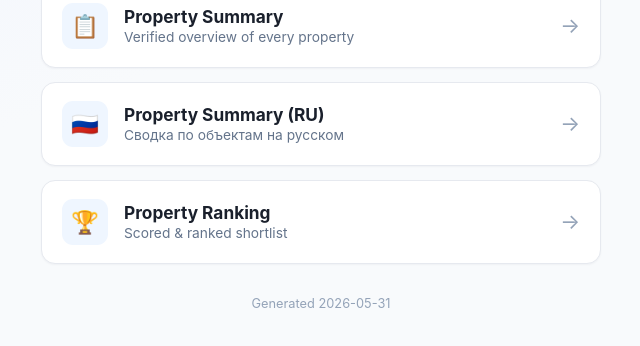
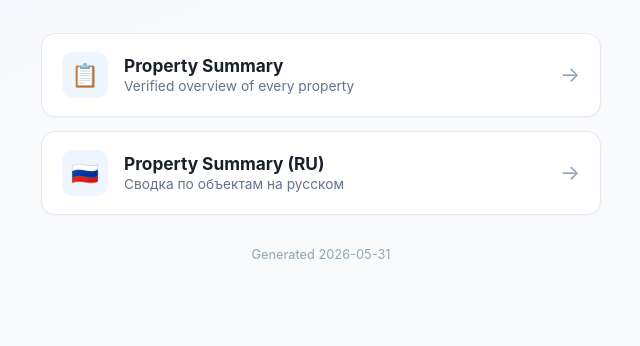
Before and after one commit to maxaskin/dream-house, a plain HTML site: page index.html in a window 1280 px wide. Shown: the part 324-670 px from the top of the page, without its empty margins (319-959 px from the left). Drawn offline with Linux system fonts and the light colour scheme.

Commit message:
Remove dead Property Ranking card from index.html
The ranking artifact was deleted; drop its now-404 link. index now lists
only the EN and RU summaries.

Co-Authored-By: Claude Opus 4.8 <noreply@anthropic.com>

```diff
--- a/index.html
+++ b/index.html
@@ -67,14 +67,6 @@
         </span>
         <span class="arrow">→</span>
       </a>
-      <a class="card" href="property_ranking.html">
-        <span class="ico">🏆</span>
-        <span class="body">
-          <span class="title">Property Ranking</span>
-          <span class="desc">Scored &amp; ranked shortlist</span>
-        </span>
-        <span class="arrow">→</span>
-      </a>
     </div>
     <p class="footer">Generated 2026-05-31</p>
   </div>
```
